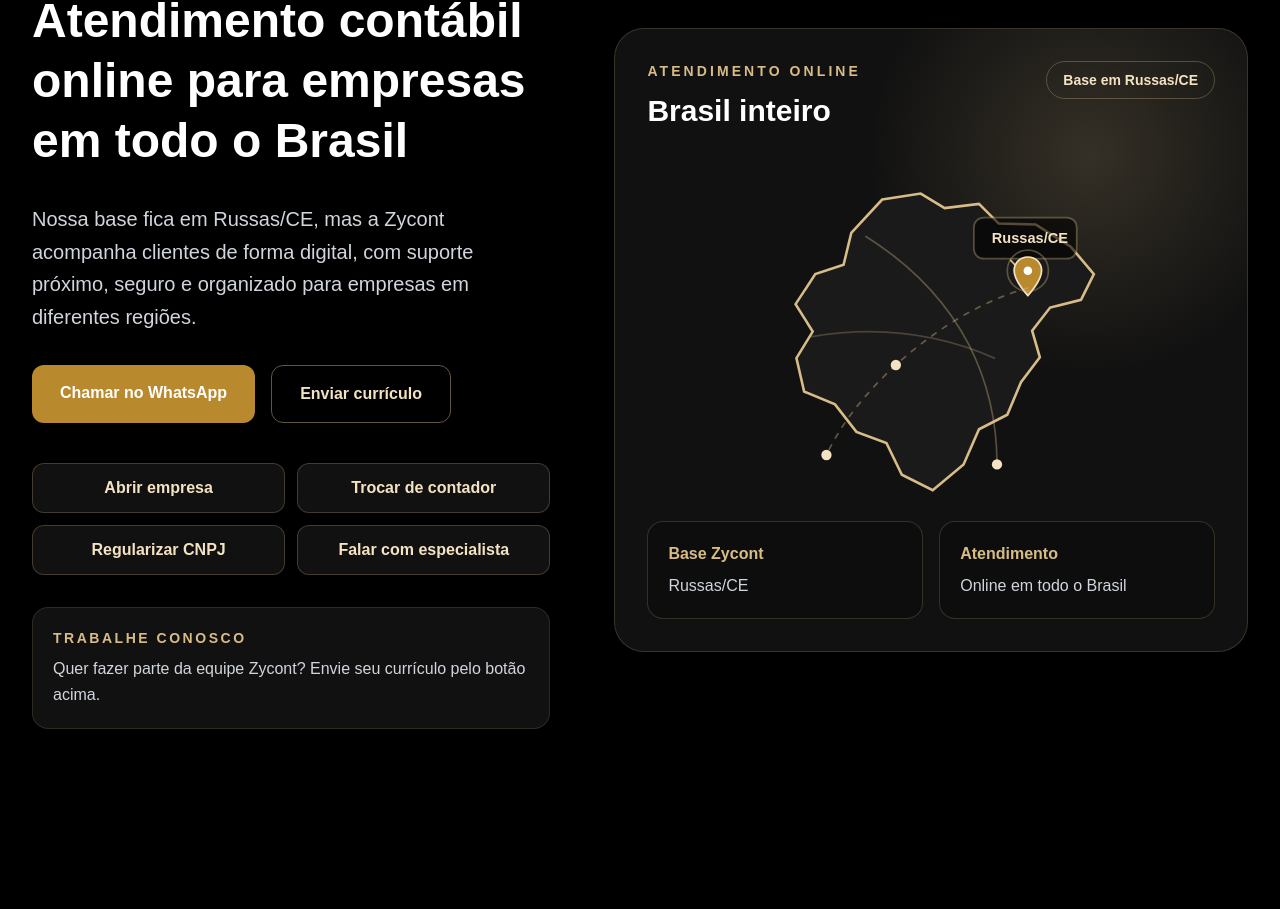
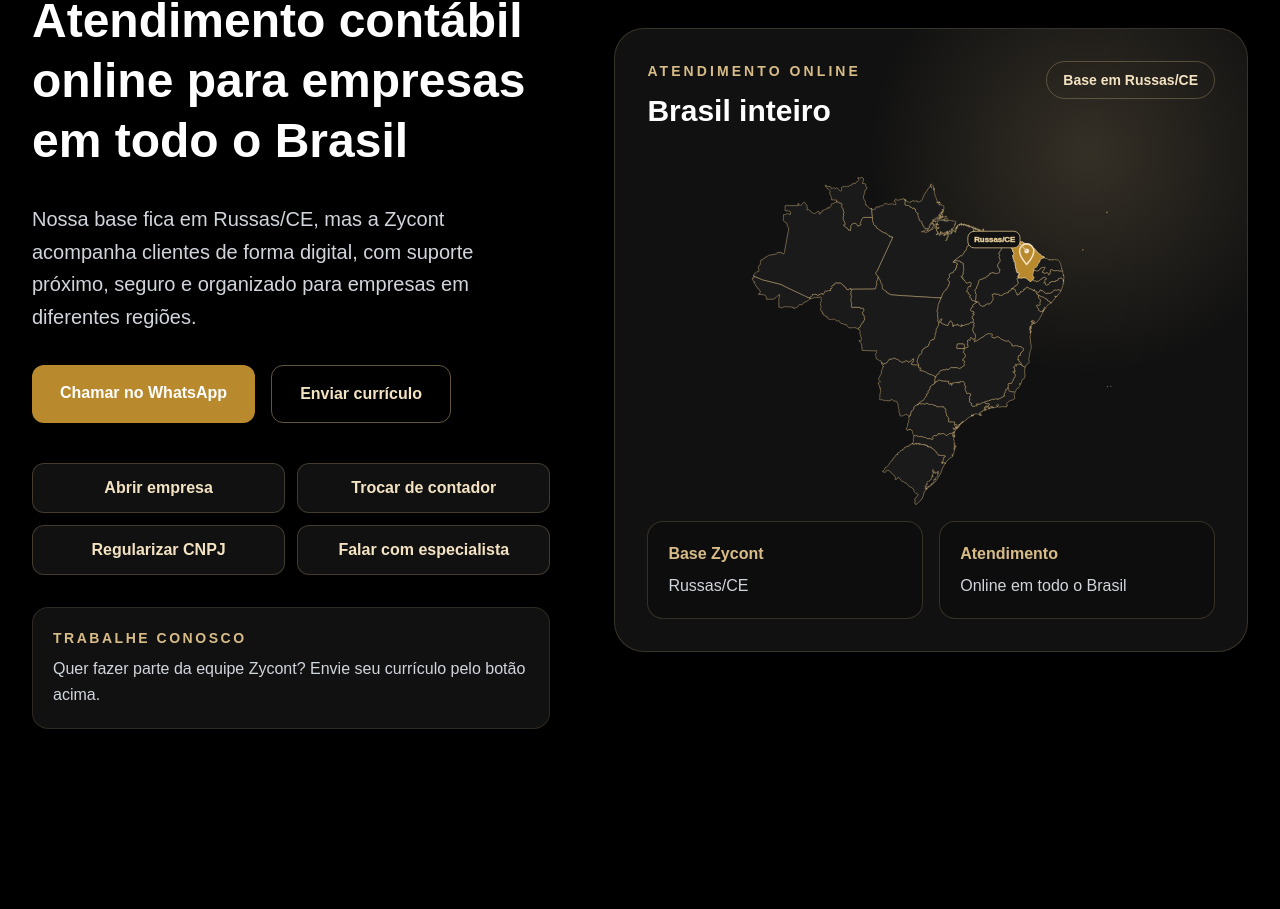
Before and after one commit to contatozycont-code/zycont-site, a Next.js app: page / in a window 1280 px wide. Shown: the part 7418-8327 px from the top of the page. Built offline with nearby package versions, Linux system fonts and the light colour scheme.

Commit message:
Substitui desenho por mapa real do Brasil

```diff
--- a/src/app/page.tsx
+++ b/src/app/page.tsx
@@ -123,62 +123,11 @@
           </div>
         </div>
 
-        <svg
-          viewBox="0 0 460 420"
-          className="mx-auto h-[360px] w-full max-w-[460px]"
-          fill="none"
-          xmlns="http://www.w3.org/2000/svg"
-          aria-label="Mapa do Brasil com destaque para Russas no Ceará"
-        >
-          <path
-            d="M173 45 218 38 246 55 286 50 309 73 352 74 393 100 420 132 405 162 369 171 348 198 357 229 335 258 319 296 286 313 268 354 232 384 196 366 178 329 143 316 118 284 82 269 73 230 92 199 72 167 95 132 128 121 137 84 173 45Z"
-            className="fill-[#1a1a1a] stroke-[#d8bc87]"
-            strokeWidth="3"
-          />
-          <path
-            d="M154 88c54 34 94 76 120 126 22 43 33 90 33 140"
-            className="stroke-[#d8bc87]/35"
-            strokeWidth="2"
-            strokeLinecap="round"
-          />
-          <path
-            d="M91 205c76-13 147-4 213 25"
-            className="stroke-[#d8bc87]/25"
-            strokeWidth="2"
-            strokeLinecap="round"
-          />
-          <path
-            d="M292 66h96c7 0 12 5 12 12v24c0 7-5 12-12 12h-96c-7 0-12-5-12-12V78c0-7 5-12 12-12Z"
-            className="fill-black/60 stroke-[#d8bc87]/35"
-            strokeWidth="2"
-          />
-          <text x="301" y="96" className="fill-[#f4e3c2] text-[17px] font-bold">
-            Russas/CE
-          </text>
-          <path
-            d="M323 116 343 137"
-            className="stroke-[#d8bc87]"
-            strokeWidth="2"
-            strokeLinecap="round"
-          />
-          <path
-            d="M343 112c-9 0-16 7-16 16 0 12 16 29 16 29s16-17 16-29c0-9-7-16-16-16Z"
-            className="fill-[#b8892d] stroke-[#f4e3c2]"
-            strokeWidth="2"
-          />
-          <circle cx="343" cy="128" r="5" className="fill-white" />
-          <circle cx="343" cy="128" r="24" className="stroke-[#d8bc87]/35" strokeWidth="2" />
-          <path
-            d="M343 148c-52 15-104 45-154 90-37 34-64 69-81 105"
-            className="stroke-[#d8bc87]/40"
-            strokeWidth="2"
-            strokeDasharray="6 9"
-            strokeLinecap="round"
-          />
-          <circle cx="108" cy="343" r="6" className="fill-[#f4e3c2]" />
-          <circle cx="189" cy="238" r="6" className="fill-[#f4e3c2]" />
-          <circle cx="307" cy="354" r="6" className="fill-[#f4e3c2]" />
-        </svg>
+        <img
+          src="/brazil-map.svg"
+          alt="Mapa do Brasil com destaque para a base da Zycont em Russas, Ceará"
+          className="mx-auto h-[360px] w-full max-w-[430px] object-contain"
+        />
 
         <div className="grid sm:grid-cols-2 gap-4">
           <div className="rounded-2xl border border-[#d8bc87]/20 bg-black/20 p-5">
```
Also changed, not shown: public/brazil-map.svg (added).
